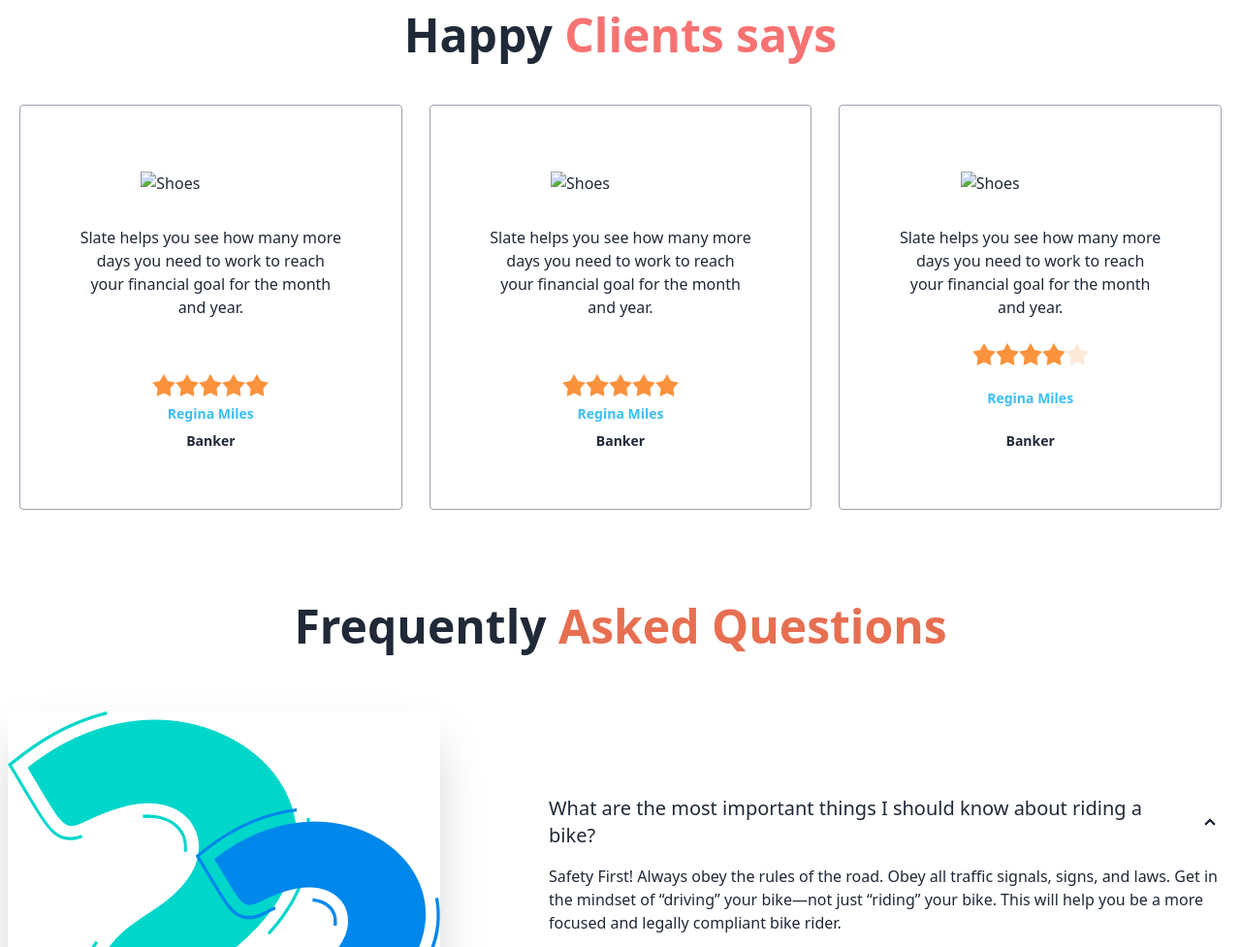
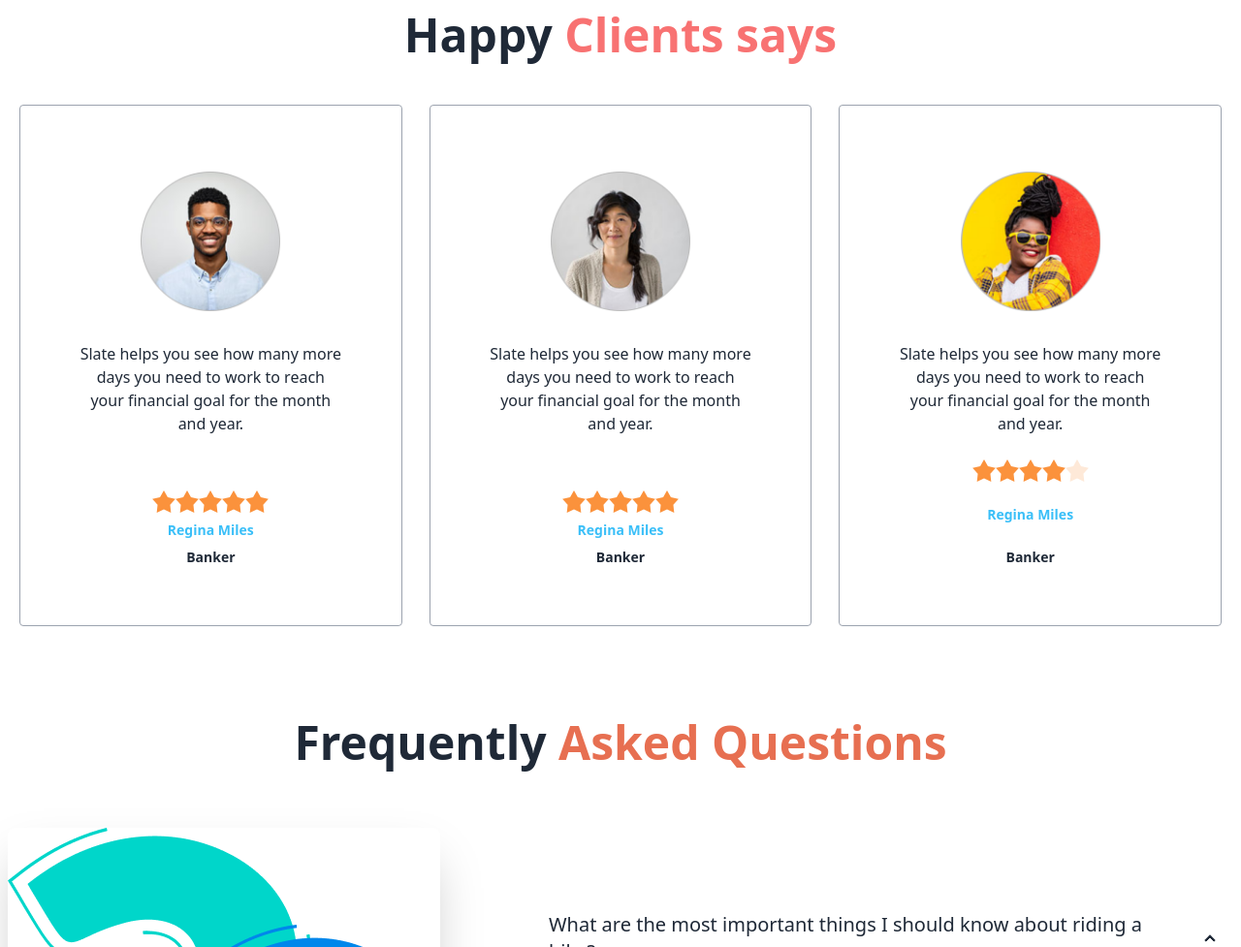
Before and after one commit to sumonali940/daisyui-and-tailwind-project-one, a plain HTML site: page index.html in a window 1280 px wide. Shown: the part 1390-2367 px from the top of the page at 97% size. Drawn offline with nearby package versions, Linux system fonts and the light colour scheme; the site is published under a folder, as on GitHub Pages, so addresses that start at the root find nothing.

Commit message:
Update index.html
Fix images

```diff
--- a/index.html
+++ b/index.html
@@ -203,7 +203,7 @@
                 <!-- First Review -->
                 <div class="card bg-base-100 p-7 border border-gray-400 rounded">
                     <figure class="px-10 pt-10">
-                        <img class="w-36" src="/images/others/user-1.png" alt="Shoes" class="rounded-xl" />
+                        <img class="w-36" src="images/others/user-1.png" alt="Shoes" class="rounded-xl" />
                     </figure>
                     <div class="card-body items-center text-center">
                         <p>Slate helps you see how
@@ -227,7 +227,7 @@
                 </div>
                 <div class="card bg-base-100 p-7 border border-gray-400 rounded">
                     <figure class="px-10 pt-10">
-                        <img class="w-36" src="/images/others/user-2.png" alt="Shoes" class="rounded-xl" />
+                        <img class="w-36" src="images/others/user-2.png" alt="Shoes" class="rounded-xl" />
                     </figure>
                     <div class="card-body items-center text-center">
                         <p>Slate helps you see how
@@ -251,7 +251,7 @@
                 </div>
                 <div class="card bg-base-100 p-7 border border-gray-400 rounded">
                     <figure class="px-10 pt-10">
-                        <img class="w-36" src="/images/others/user-3.png" alt="Shoes" class="rounded-xl" />
+                        <img class="w-36" src="images/others/user-3.png" alt="Shoes" class="rounded-xl" />
                     </figure>
                     <div class="card-body items-center text-center space-y-4">
                         <p>Slate helps you see how
```
